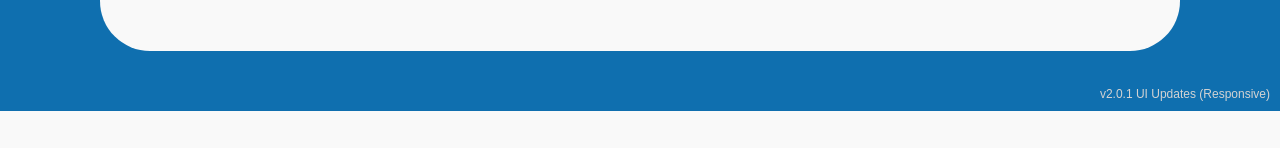
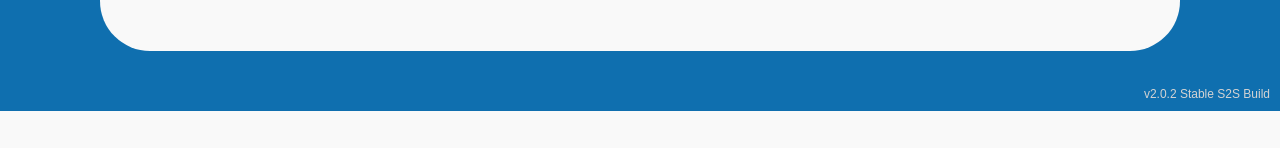
Before and after one commit to nitin4real/react-video-call-project, a React (Create React App) app: page / in a window 1280 px wide. Shown: the part 689-837 px from the top of the page. Built offline with nearby package versions, Linux system fonts and the light colour scheme.

Commit message:
orignal voice down to

```diff
--- a/src/configs/testingConfigs.ts
+++ b/src/configs/testingConfigs.ts
@@ -8,5 +8,5 @@ interface TestingConfigs {
 }
 
 export const testingConfigs: TestingConfigs = {
-    audioSuppressionVolumeLevel: 20,
+    audioSuppressionVolumeLevel: 8,
 }
--- a/src/configs/versions.ts
+++ b/src/configs/versions.ts
@@ -1,3 +1,3 @@
-const CURRENT_VERSION = 'v2.0.1 UI Updates (Responsive)';
+const CURRENT_VERSION = 'v2.0.2 Stable S2S Build';
 
 export { CURRENT_VERSION };
```
